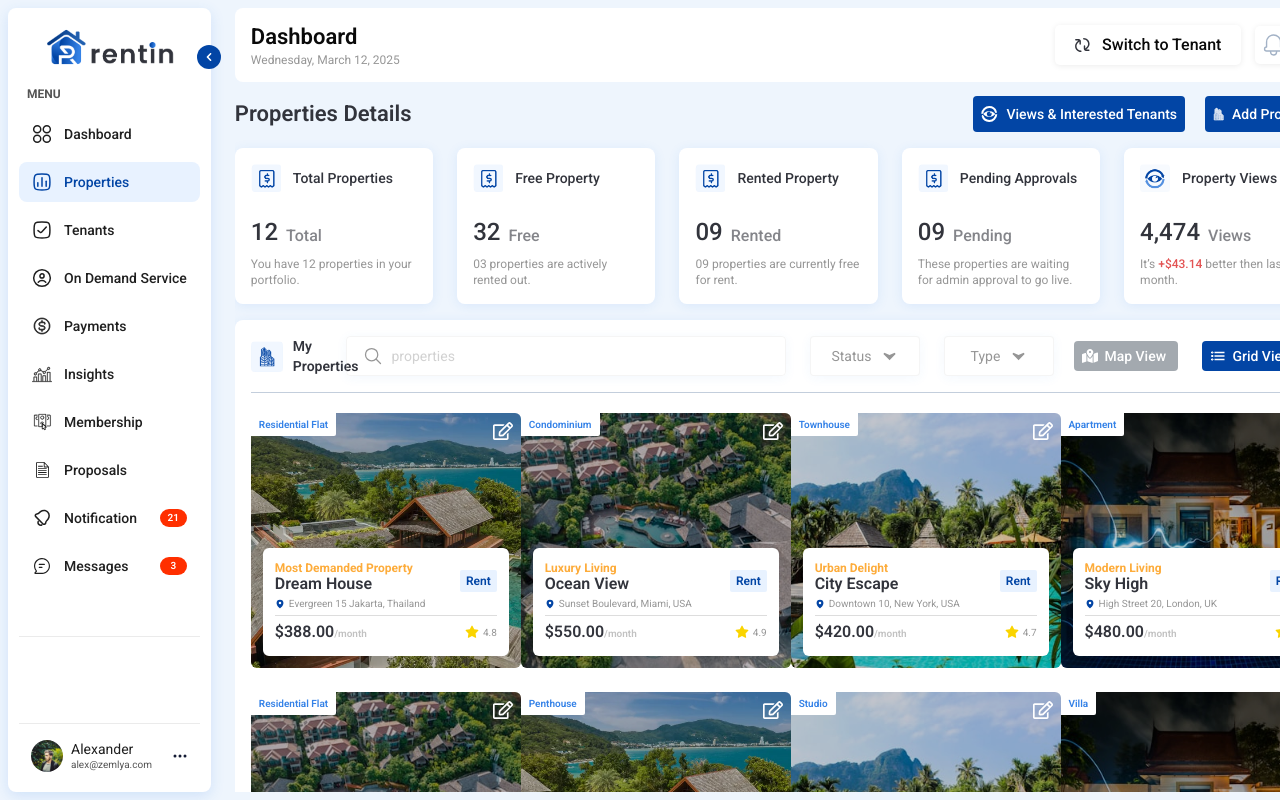
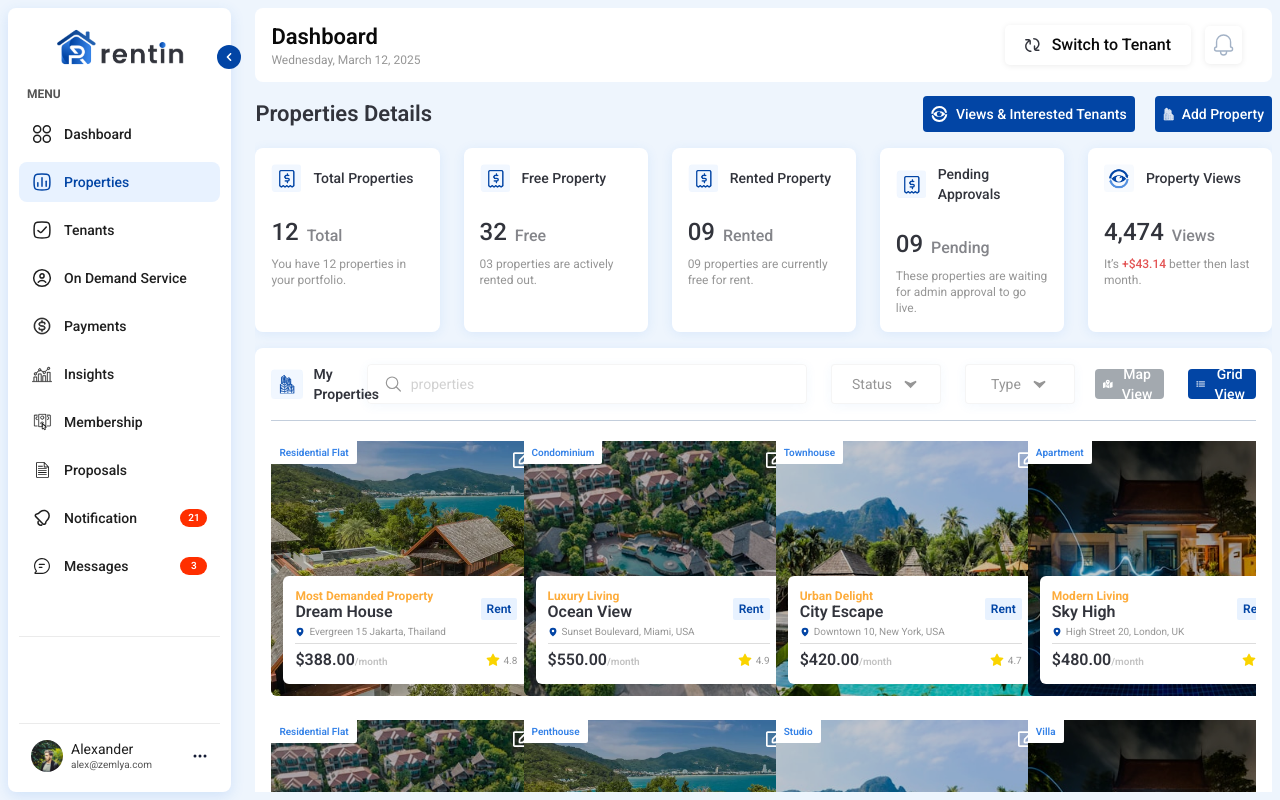
Before and after one commit to asifzulfiqar8/rrentin, a Next.js app: page /owner/properties in a window 1280 px wide. Built offline with nearby package versions, Linux system fonts and the light colour scheme.

Commit message:
feat: properties detail page is created

```diff
--- /dev/null
+++ b/src/app/owner/properties/details/[id]/page.js
@@ -0,0 +1,6 @@
+const PropertyDetails = async ({ params }) => {
+  const id = await params.id;
+  return <div>PropertyDetails: {id}</div>;
+};
+
+export default PropertyDetails;
--- a/src/components/owner/properties/MyPropertiesHeader.jsx
+++ b/src/components/owner/properties/MyPropertiesHeader.jsx
@@ -39,7 +39,7 @@ const MyPropertiesHeader = ({ tabView, setTabView }) => {
         {["Map View", "Grid View"].map((view, i) => (
           <button
             key={i}
-            className={`flex items-center gap-[6px] h-[30px] w-[104px] rounded-sm px-2 text-sm text-white font-medium cursor-pointer ${
+            className={`flex items-center gap-[6px] h-[30px]  rounded-sm px-2 text-sm text-white font-medium cursor-pointer ${
               view === tabView ? "bg-primary" : "bg-[#7C848DB2]"
             }`}
             onClick={() => setTabView(view)}
--- a/src/components/owner/properties/PropertyCard.jsx
+++ b/src/components/owner/properties/PropertyCard.jsx
@@ -1,11 +1,15 @@
 import Image from "next/image";
+import Link from "next/link";
 import { FaRegEdit } from "react-icons/fa";
 import { PiMapPinFill } from "react-icons/pi";
 import { TbStarFilled } from "react-icons/tb";
 
 const PropertyCard = ({ data }) => {
   return (
-    <div className="relative min-w-[270px] min-h-[255px] w-full h-full rounded-md">
+    <Link
+      href={`/owner/properties/details/${data?._id}`}
+      className="relative min-w-[270px] min-h-[255px] w-full h-full rounded-md"
+    >
       <Image
         src={data?.image}
         width={270}
@@ -51,7 +55,7 @@ const PropertyCard = ({ data }) => {
           </div>
         </div>
       </div>
-    </div>
+    </Link>
   );
 };
 
--- a/src/components/shared/small/SearchInput.jsx
+++ b/src/components/shared/small/SearchInput.jsx
@@ -10,7 +10,7 @@ const SearchInput = ({ cn, ...rest }) => {
       <input
         type="search"
         {...rest}
-        className="outline-none bg-transparent text-sm text-[#969696e0]"
+        className="outline-none bg-transparent text-sm text-[#969696e0] w-full"
       />
     </div>
   );
--- a/src/data/data.js
+++ b/src/data/data.js
@@ -259,6 +259,7 @@ const propertiesCardsData = [
 
 const myPropertiesData = [
   {
+    _id: 1,
     house: "Residential Flat",
     name: "Dream House",
     speciality: "Most Demanded Property",
@@ -268,6 +269,7 @@ const myPropertiesData = [
     image: "/images/dashboard/property-card-1.png",
   },
   {
+    _id: 2,
     house: "Condominium",
     name: "Ocean View",
     speciality: "Luxury Living",
@@ -277,6 +279,7 @@ const myPropertiesData = [
     image: "/images/dashboard/property-two.jpeg",
   },
   {
+    _id: 3,
     house: "Townhouse",
     name: "City Escape",
     speciality: "Urban Delight",
@@ -286,6 +289,7 @@ const myPropertiesData = [
     image: "/images/dashboard/property-three.jpeg",
   },
   {
+    _id: 4,
     house: "Apartment",
     name: "Sky High",
     speciality: "Modern Living",
@@ -295,6 +299,7 @@ const myPropertiesData = [
     image: "/images/dashboard/property-four.jpeg",
   },
   {
+    _id: 5,
     house: "Residential Flat",
     name: "Green Residence",
     speciality: "Eco Friendly",
@@ -304,6 +309,7 @@ const myPropertiesData = [
     image: "/images/dashboard/property-two.jpeg",
   },
   {
+    _id: 6,
     house: "Penthouse",
     name: "Luxury Loft",
     speciality: "Exclusive",
@@ -313,6 +319,7 @@ const myPropertiesData = [
     image: "/images/dashboard/property-card-1.png",
   },
   {
+    _id: 7,
     house: "Studio",
     name: "Compact Living",
     speciality: "Budget Friendly",
@@ -322,6 +329,7 @@ const myPropertiesData = [
     image: "/images/dashboard/property-three.jpeg",
   },
   {
+    _id: 8,
     house: "Villa",
     name: "Paradise Retreat",
     speciality: "Beachside Bliss",
@@ -331,6 +339,7 @@ const myPropertiesData = [
     image: "/images/dashboard/property-four.jpeg",
   },
   {
+    _id: 9,
     house: "Duplex",
     name: "Family Haven",
     speciality: "Spacious & Comfortable",
```
